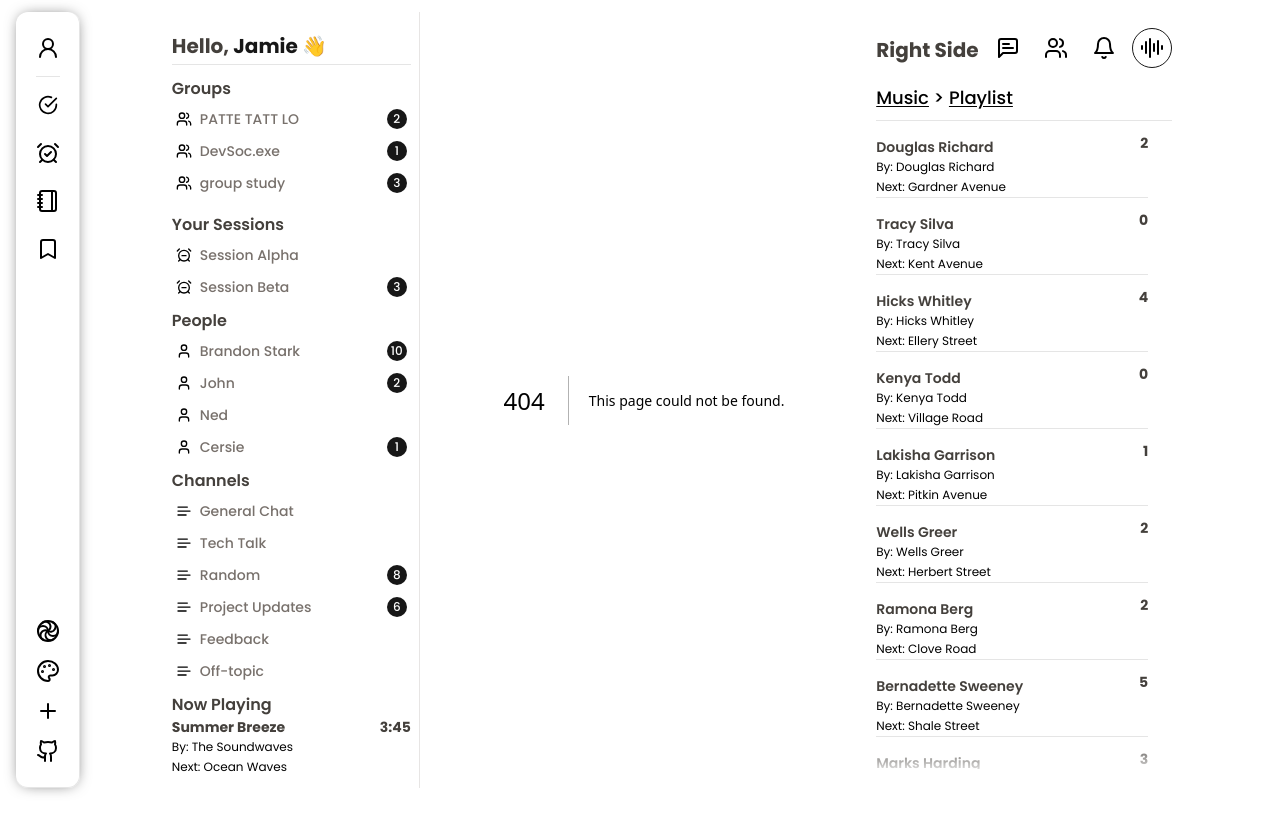
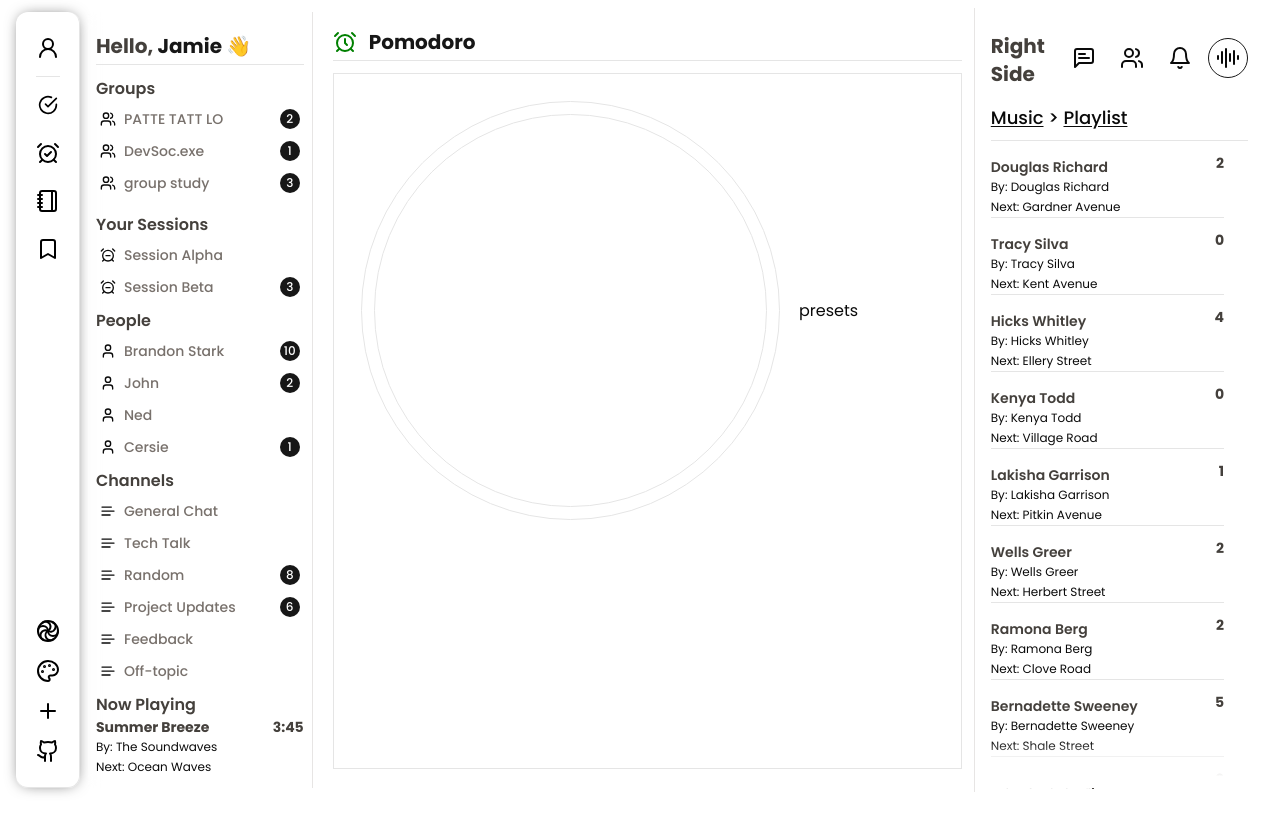
Before and after one commit to DevSoc-exe/study-bean, a Next.js app: page /1/pomodoro in a window 1280 px wide. Before the commit this address had no page. Shown: the top 832 px of the page. Built offline with nearby package versions, Linux system fonts and the light colour scheme.

Commit message:
structural redesign

```diff
--- a/package.json
+++ b/package.json
@@ -21,7 +21,8 @@
     "react-dom": "^18",
     "tailwind-merge": "^2.3.0",
     "tailwind-scrollbar": "^3.1.0",
-    "tailwindcss-animate": "^1.0.7"
+    "tailwindcss-animate": "^1.0.7",
+    "uuid": "^10.0.0"
   },
   "devDependencies": {
     "@types/node": "^20",
--- /dev/null
+++ b/src/app/[username]/layout.tsx
@@ -0,0 +1,32 @@
+import type { Metadata } from "next";
+import { Poppins } from "next/font/google";
+import Sidebar from "@/components/Layout/Sidebar";
+import GroupSidebar from "@/components/Layout/GroupSidebar";
+import RightSidebar from "@/components/Layout/RightSidebar";
+import { Toaster } from "@/components/ui/toaster"
+const poppins = Poppins({
+    subsets: ["latin"],
+    weight: ["300", "400", "500", "500", "600", "700", "800", "900"],
+});
+export const metadata: Metadata = {
+    title: "Collab Study",
+    description: "Next Frontend",
+};
+
+export default function PlaygroundLayout({
+    children, // will be a page or nested layout
+}: {
+    children: React.ReactNode
+}) {
+    return (
+        <html lang="en">
+            <body className={`px-4 relative gap-2 h-screen overflow-y-hidden flex justify-between items-center bg-background ${poppins.className}`}>
+                <Sidebar />
+                <GroupSidebar />
+                {children}
+                <RightSidebar />
+                <Toaster />
+            </body>
+        </html>
+    )
+}
--- /dev/null
+++ b/src/app/[username]/page.tsx
@@ -0,0 +1,11 @@
+import React from 'react'
+
+const page = () => {
+  return (
+    <div>
+      Hello
+    </div>
+  )
+}
+
+export default page
--- /dev/null
+++ b/src/app/[username]/pomodoro/page.tsx
@@ -0,0 +1,37 @@
+import { AlarmClock } from 'lucide-react'
+import React from 'react'
+
+const Pomodoro = () => {
+    return (
+        <article className="h-[calc(100vh-1rem)] backdrop-blur w-3/5 left-3 border-r border-stone-200 flex flex-col py-4 px-3 justify-start  items-start">
+            <div className="flex justify-between">
+                <h1 className="text-xl mt-1 text-stone-700 font-bold muted flex items-center justify-center">
+                    <AlarmClock className="inline mr-3" color="green" />
+                    <span className="text-primary">
+                        Pomodoro
+                    </span>
+                </h1>
+            </div>
+            <hr className='w-full my-1' />
+            <section className="flex mt-2 gap-2 flex-col w-full h-[calc(100%-3.5rem)] border p-4">
+                <div className='flex flex-row w-full justify-between items-center gap-2 h-2/3'>
+                    <div className='h-full aspect-square flex items-center justify-center'>
+                        <div className='h-[95%] flex items-center justify-center aspect-square border rounded-full p-0.5'>
+                            <div className='h-[95%] aspect-square border rounded-full m-auto'>
+
+                            </div>
+                        </div>
+                    </div>
+                    <div className='w-full'>
+                        presets
+                    </div>
+                </div>
+                <div className='w-full flex items-center  justify-center'>
+
+                </div>
+            </section>
+        </article >
+    )
+}
+
+export default Pomodoro
--- a/src/app/todos/page.tsx
+++ b/src/app/[username]/todos/page.tsx
@@ -116,7 +116,7 @@ const Todos = () => {
     return (
         <article className="h-[calc(100vh-1rem)] backdrop-blur w-3/5 left-3 border-r border-stone-200 flex flex-col py-4 px-3 justify-start  items-start">
             <div className="flex justify-between">
-                <h1 className="text-xl mt-1 text-stone-700 font-bold muted">
+                <h1 className="text-xl mt-1 text-stone-700 font-bold muted flex items-center justify-center">
                     <CheckCircle2 className="inline mr-2" color="green" />
                     <span className="text-primary">
                         To-dos
--- /dev/null
+++ b/src/app/home/page.tsx
@@ -0,0 +1,28 @@
+import MaxWidthWrapper from "@/components/MaxWidthWrapper";
+import { Button } from "@/components/ui/button";
+import { CornerDownRight } from "lucide-react";
+import Link from "next/link";
+
+export default function Home() {
+    return (
+        <MaxWidthWrapper className="relative">
+            <h1 className="text-8xl font-bold text-primary">studybean.</h1>
+            <div className="mt-12 w-full flex items-center justify-center">
+                <Link href="/username/todos">
+                    <Button variant="default" className="border">
+                        <CornerDownRight size={18} strokeWidth={3} className="mr-2" />
+                        Get Started
+                    </Button>
+                </Link>
+            </div>
+
+            <div className="absolute mx-auto -bottom-[35vh] right-0 left-0 border w-4/5 py-2 px-6 bg-background shadow-slightHover rounded-2xl">
+                <nav className="flex flex-row justify-evenly text-primary">
+                    <Button variant="ghost" className="py-1 hover:border">Playground</Button>
+                    <Button variant="ghost" className="py-1 hover:border">About</Button>
+                    <Button variant="ghost" className="py-1 hover:border">koi teesra</Button>
+                </nav>
+            </div>
+        </MaxWidthWrapper>
+    );
+}
--- a/src/app/layout.tsx
+++ b/src/app/layout.tsx
@@ -12,7 +12,7 @@ const poppins = Poppins({
 });
 
 export const metadata: Metadata = {
-  title: "Collab Study",
+  title: "StudyBean",
   description: "Next Frontend",
 };
 
@@ -24,19 +24,7 @@ export default function RootLayout({
   return (
     <html lang="en">
       <body className={`px-4 relative gap-2 h-screen overflow-y-hidden flex justify-between items-center bg-background ${poppins.className}`}>
-        <Sidebar />
-        <GroupSidebar />
-        {/* <PlaygroundSection /> */}
         {children}
-        <RightSidebar />
-        {/* <Image
-          className="absolute top-0 overflow-x-hidden object-center -z-10 opacity-50 blur-sm"
-          src={"/image.jpg"}
-          width={1900}
-          height={1200}
-          alt="background"
-        /> */}
-        <Toaster />
       </body>
     </html>
   );
--- a/src/app/page.tsx
+++ b/src/app/page.tsx
@@ -1,7 +1,8 @@
+
 export default function Home() {
   return (
-    <main className="">
+    <>
 
-    </main>
+    </>
   );
 }
--- a/src/components/Layout/Sidebar.tsx
+++ b/src/components/Layout/Sidebar.tsx
@@ -20,10 +20,10 @@ const Sidebar = () => {
         </Icon>
         <hr className='mx-2' />
         <div className='w-10 flex flex-col gap-2'>
-          <Icon href='/todos'>
+          <Icon href='/kanishk/todos'>
             <CircleCheckBig color='black' className='size-5' />
           </Icon>
-          <Icon href='/'>
+          <Icon href='/kanishk/pomodoro'>
             <AlarmClockCheck color='black' />
           </Icon>
           <Icon href='/'>
--- /dev/null
+++ b/src/components/MaxWidthWrapper.tsx
@@ -0,0 +1,23 @@
+import { cn } from "@/lib/utils";
+import React, { ReactNode } from "react";
+
+const MaxWidthWrapper = ({
+    className,
+    children,
+}: {
+    className?: String;
+    children: ReactNode;
+}) => {
+    return (
+        <div
+            className={cn(
+                "mx-auto max-w-screen-lg px-2.5 md:px-20",
+                className
+            )}
+        >
+            {children}
+        </div>
+    );
+};
+
+export default MaxWidthWrapper;
```
Also changed, not shown: 1 other file (tests, documents, lock files or other folders).
